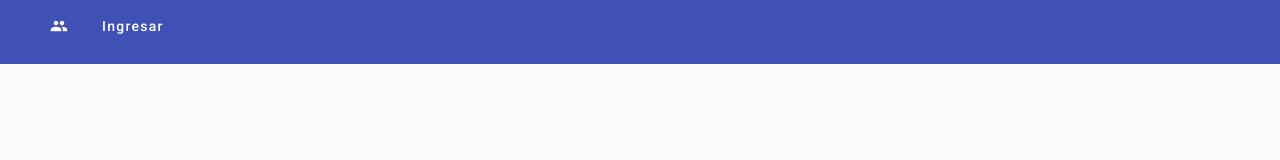
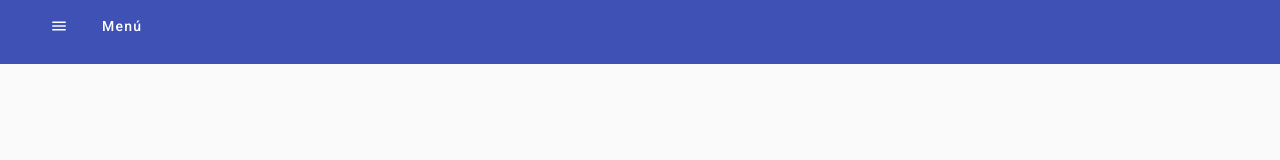
Before and after one commit to agustinaasis/ProyectoFinal-ConsumirDatosAPIRest-AsisAgustina, an Angular app: page / in a window 1280 px wide. Shown: the top 160 px of the page. Built offline with nearby package versions, Linux system fonts and the light colour scheme.

Commit message:
Listo para la primera entrega

```diff
--- a/src/app/dashboard/dashboard.component.html
+++ b/src/app/dashboard/dashboard.component.html
@@ -1,15 +1,23 @@
 
 <mat-toolbar color="primary">
+
     <button type="button" mat-button (click)="drawer.toggle()">
-        <mat-icon style="padding: 10px; width: 50px; height: 30px;"> group </mat-icon>
-        <p> Ingresar </p>
+
+        <mat-icon style="padding: 10px; width: 50px; height: 30px;"> menu </mat-icon>
+        <p> Menú  </p>
+
     </button>
+
 </mat-toolbar>
-
 
 <mat-drawer-container class="example-container" autosize>
     <mat-drawer #drawer class="example-sidenav" mode="side">
-        <app-users> </app-users>
+        <app-users>
+            <button type="button" mat-button (click)="drawer.toggle()">
+                <mat-icon style="padding: 10px; width: 50px; height: 30px;"> group </mat-icon>
+                <p> Ingresar </p>
+            </button>
+    </app-users>
     </mat-drawer>
     <div class="example-sidenav-content">
 
```
Also changed, not shown: src/app/dashboard/dashboard.module.ts (+4 -5 lines).
